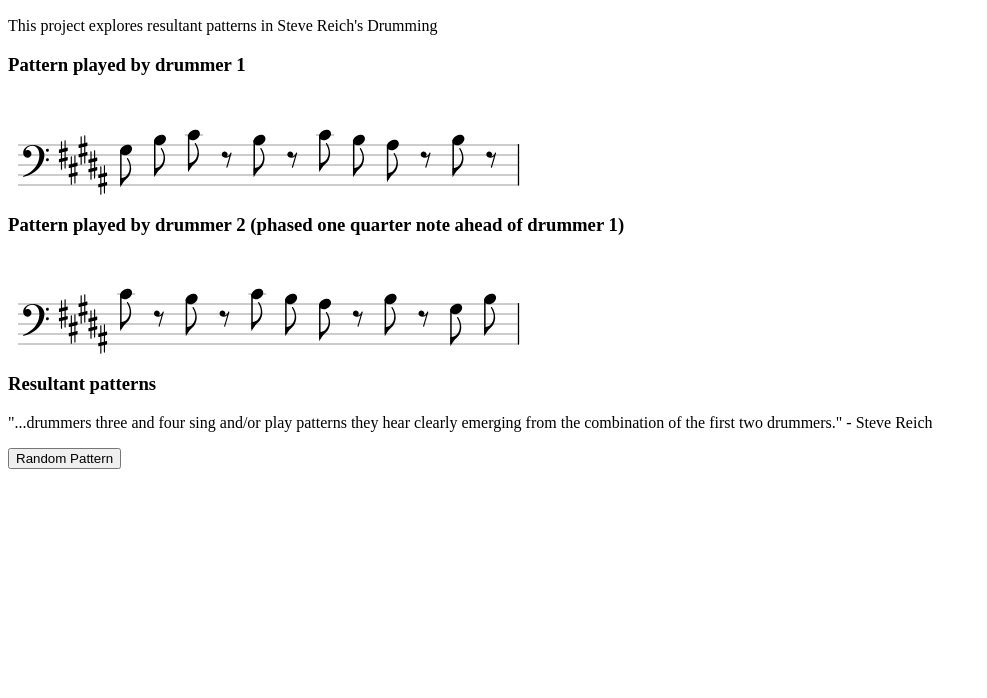
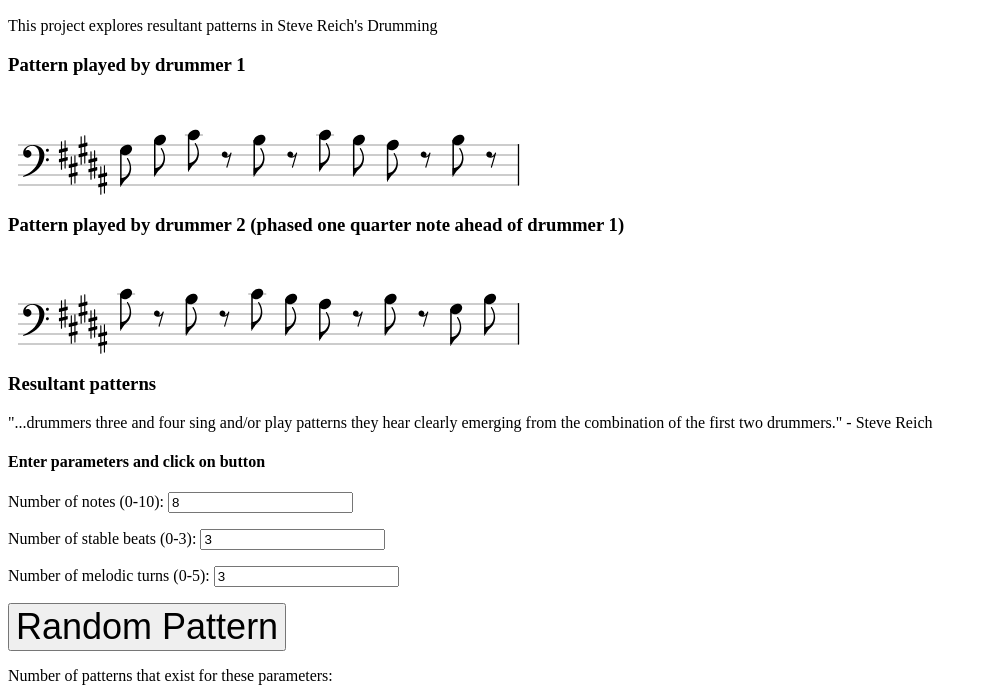
Before and after one commit to oliverxu07/drumming, a plain HTML site: page index.html in a window 1280 px wide. Shown: the part 96-794 px from the top of the page, without its empty margins (0-987 px from the left). Drawn offline with Linux system fonts and the light colour scheme.

Commit message:
add interactivity for parameters

```diff
--- a/index.html
+++ b/index.html
@@ -1,6 +1,11 @@
 <html>
 <head>
 	<title> Senior Project </title>
+	<style>
+		.button {
+			font-size: 36px;
+		}
+	</style>
 </head>
 <body>
 
@@ -21,8 +26,15 @@
 <section>
 	<h3>Resultant patterns</h3>
 	<p>"...drummers three and four sing and/or play patterns they hear clearly emerging from the combination of the first two drummers." - Steve Reich</p>
-<button onclick="nextPattern()">Random Pattern</button>
-<div id="stave-container"></div>
+	<h4>Enter parameters and click on button</h4>
+	<p>Number of notes (0-10): <input type="text" id="numNotes" value="8"></p>
+	<p>Number of stable beats (0-3): <input type="text" id="numStableBeats" value="3"></p>
+	<p>Number of melodic turns (0-5): <input type="text" id="numMelodicTurns" value="3"></p>
+	<button class="button" onclick="nextPattern()">Random Pattern</button>
+	<p>Number of patterns that exist for these parameters:</p>
+	<p id="numPatterns"></p>
+	<div id="stave-container"></div>
+</section>
 
 <script src="vexflow-min.js"></script>
 
@@ -179,9 +191,10 @@
  			}
  		}
  		if (patterns.length == 0) {
+ 			document.getElementById("numPatterns").innerHTML = "No pattern exists for these parameters, please try a different combination.";
  			return -1;
  		}
- 		console.log(patterns.length);
+ 		document.getElementById("numPatterns").innerHTML = patterns.length;
  		var randomPattern = patterns[Math.floor(Math.random() * patterns.length)];
  		return randomPattern;
  	}
@@ -230,13 +243,13 @@
 
  	function nextPattern() {
  		context.clearRect(0, 0, 600, 100);
- 		var system = vf.System();
- 		var randomPattern = pickPattern(8, 3, 3);
- 		if (randomPattern < 0) {
- 			console.log("error!");
- 		}
- 		else {
+ 		var numNotes = document.getElementById("numNotes").value;
+ 		var numStableBeats = document.getElementById("numStableBeats").value;
+ 		var numMelodicTurns = document.getElementById("numMelodicTurns").value;
+ 		var randomPattern = pickPattern(numNotes, numStableBeats, numMelodicTurns);
+ 		if (randomPattern != -1) {
  			console.log(randomPattern);
+ 			var system = vf.System();
  		 	system.addStave({
  		 		voices: [
  					voice(
```
